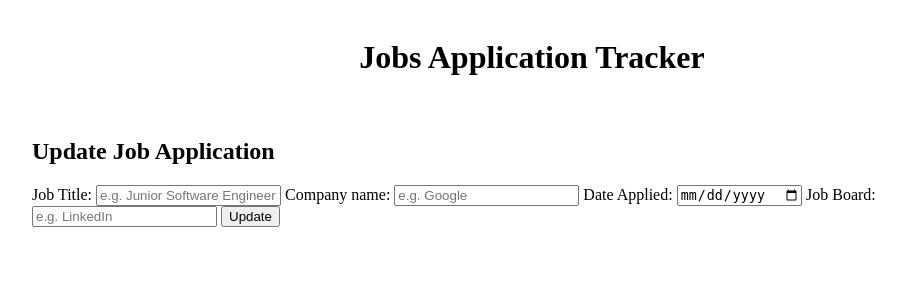
After one commit to Jo53f/JobApplicationTracker, a Flask app: template templates/update_application.html in a window 1280 px wide. The commit adds this page. Shown: the top 300 px of the page, without its empty margins (108-1014 px from the left). Run offline with Flask 3, Linux system fonts and the light colour scheme; the template is opened without the code that fills it, so the values that code supplies are empty.

Commit message:
added function to update entries

```diff
--- a/app.py
+++ b/app.py
@@ -31,5 +31,14 @@ def delete_application():
     applicationsMan.remove_entry(application)
     return redirect(url_for('applications'))
 
+@app.route('/applications/update', methods=['GET', 'POST'])
+def update_application():
+    application_id = request.args.get('application_id', type=int)
+    application = applicationsMan.return_entry(application_id)
+    if request.method == "POST":
+        applicationsMan.update_entry(application, request.form['job_title'], request.form['company'], request.form['date'], request.form['job_board'])
+        return redirect(url_for('applications'))
+    return render_template("update_application.html", application = application)
+
 if __name__ == '__main__':
     app.run()
--- a/templates/applications.html
+++ b/templates/applications.html
@@ -14,6 +14,10 @@
                 {% if application.get_job_board() %}
                     <p>Job Board: {{ application.get_job_board() }}</p>
                 {% endif %}
+                <form action="{{ url_for('update_application') }}" method="GET">
+                    <input type="hidden" name="application_id" value="{{ application.get_id() }}">
+                    <button type="submit">Update</button>
+                </form>
                 <form action="{{ url_for('delete_application') }}" method="POST">
                     <input type="hidden" name="application_id" value="{{ application.get_id() }}">
                     <button type="submit">Delete</button>
--- /dev/null
+++ b/templates/update_application.html
@@ -0,0 +1,23 @@
+{% extends "index.html" %}
+{% block content %}
+	<h2>Update Job Application</h2>
+    <div class="update_application">
+        <form method="POST">
+            <input type="hidden" name="application_id" value="{{ application.get_id() }}">
+
+            <label>Job Title:</label>
+            <input type="text" name="job_title" placeholder="e.g. Junior Software Engineer" required value="{{ application.get_job_title() }}">
+
+            <label>Company name:</label>
+            <input type="text" name="company" placeholder="e.g. Google" value="{{ application.get_company() }}">
+
+            <label>Date Applied:</label>
+            <input type="date" name="date" value="{{ application.get_date() }}">
+
+            <label>Job Board:</label>
+            <input type="text" name="job_board" placeholder="e.g. LinkedIn" value="{{ application.get_job_board() }}">
+
+            <button type="submit">Update</button>
+        </form>
+    </div>
+{% endblock %}
```
Also changed, not shown: ApplicationsManager.py (+7 -0 lines), db.py (+7 -0 lines).
